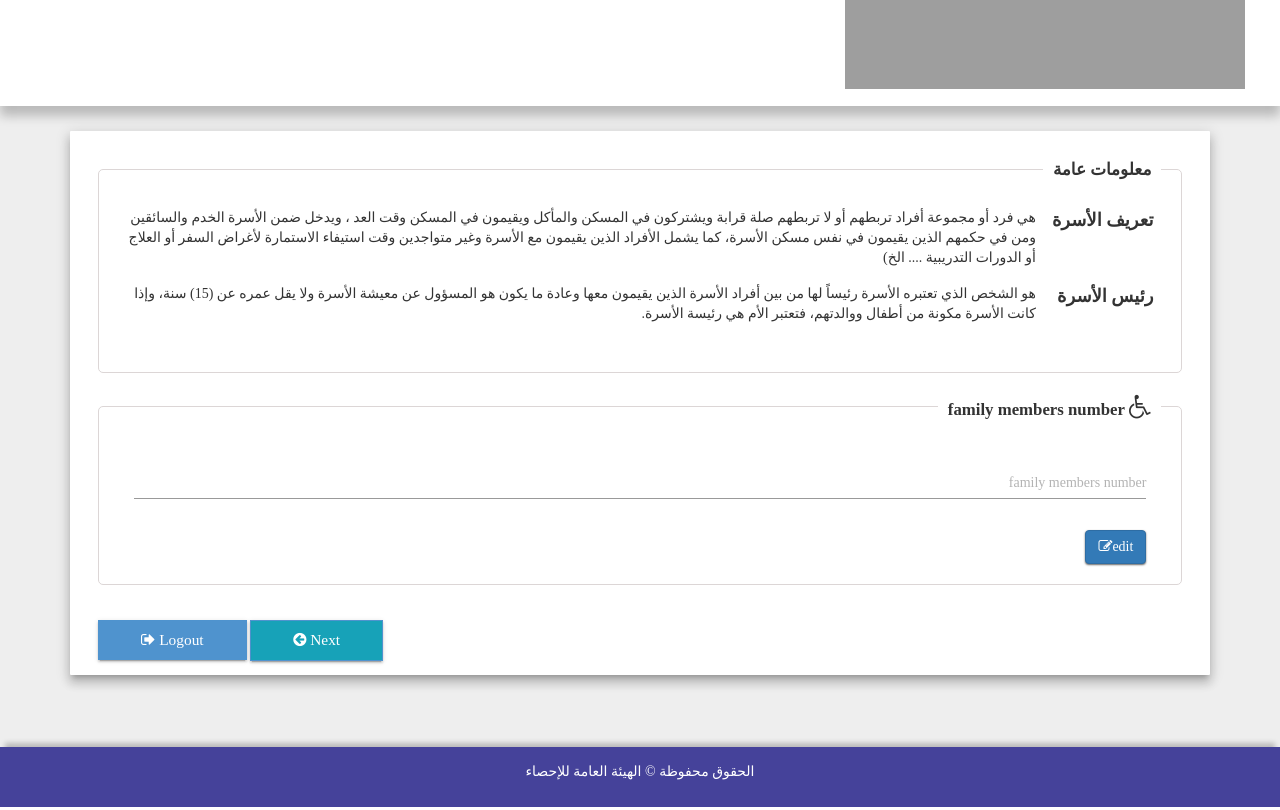
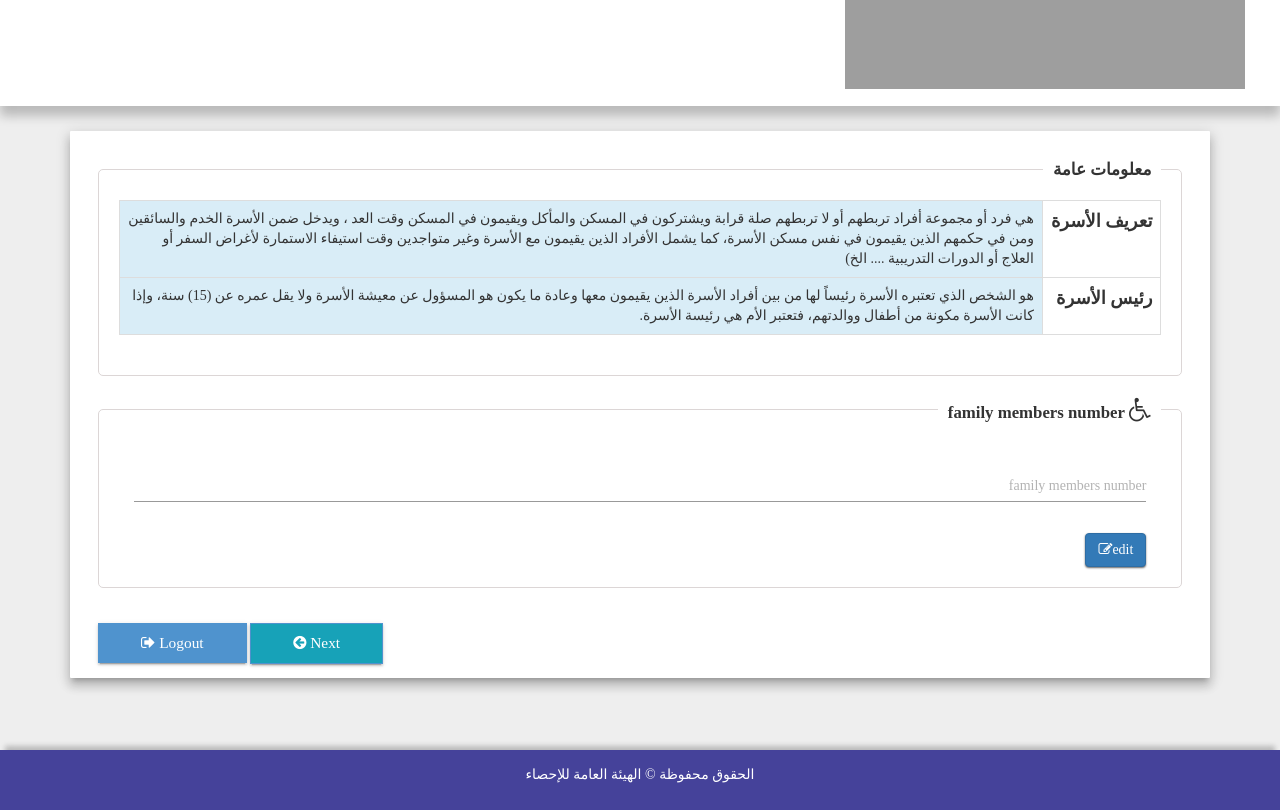
Before and after one commit to mohammedgad0/f_survey, a Django app: template survey/templates/start-step.html in a window 1280 px wide. Shown: the part 266-1076 px from the top of the page. Run offline with Django 3.2, Linux system fonts and the light colour scheme; the template is opened without the code that fills it, so the values that code supplies are empty; some libraries are stand-ins or nearby versions; some web fonts are replaced; grey boxes are pictures that could not be loaded.

Commit message:
updated code

```diff
--- a/survey/templates/start-step.html
+++ b/survey/templates/start-step.html
@@ -46,16 +46,16 @@ right: 0 !important;
         <legend  class="scheduler-border">
           معلومات عامة
         </legend>
-        <table class="table table-info">
+        <table class="table table-info table-bordered">
           <tbody>
             <tr>
               <td class="td-label">تعريف الأسرة</td>
-              <td class="td-desc">  هي فرد أو مجموعة أفراد تربطهم أو لا تربطهم صلة قرابة ويشتركون في المسكن والمأكل ويقيمون في المسكن وقت العد ، ويدخل ضمن الأسرة الخدم والسائقين ومن في حكمهم الذين يقيمون في نفس مسكن الأسرة، كما يشمل الأفراد الذين يقيمون مع الأسرة وغير متواجدين وقت استيفاء الاستمارة لأغراض السفر أو العلاج أو الدورات التدريبية .... الخ)
+              <td class="td-desc info">  هي فرد أو مجموعة أفراد تربطهم أو لا تربطهم صلة قرابة ويشتركون في المسكن والمأكل ويقيمون في المسكن وقت العد ، ويدخل ضمن الأسرة الخدم والسائقين ومن في حكمهم الذين يقيمون في نفس مسكن الأسرة، كما يشمل الأفراد الذين يقيمون مع الأسرة وغير متواجدين وقت استيفاء الاستمارة لأغراض السفر أو العلاج أو الدورات التدريبية .... الخ)
               </td>
             </tr>
             <tr>
               <td class="td-label">رئيس الأسرة</td>
-              <td class="td-desc">  هو الشخص الذي تعتبره الأسرة رئيساً لها من بين أفراد الأسرة الذين يقيمون معها وعادة ما يكون هو المسؤول عن معيشة الأسرة ولا يقل عمره عن (15) سنة، وإذا كانت الأسرة مكونة من أطفال ووالدتهم، فتعتبر الأم هي رئيسة الأسرة.
+              <td class="td-desc info">  هو الشخص الذي تعتبره الأسرة رئيساً لها من بين أفراد الأسرة الذين يقيمون معها وعادة ما يكون هو المسؤول عن معيشة الأسرة ولا يقل عمره عن (15) سنة، وإذا كانت الأسرة مكونة من أطفال ووالدتهم، فتعتبر الأم هي رئيسة الأسرة.
               </td>
             </tr>
           </tbody>
```
